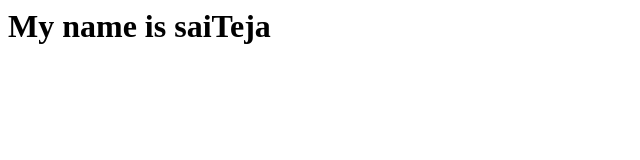
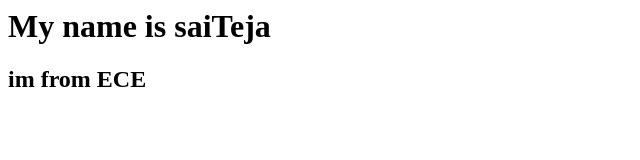
Before and after one commit to sanku0209/odinprojectfiles, a plain HTML site: page index.html in a window 1280 px wide. Shown: the whole page, without its empty margins (0-640 px from the left). Drawn offline with Linux system fonts and the light colour scheme.

Commit message:
added 3line

```diff
--- a/index.html
+++ b/index.html
@@ -1 +1,2 @@
 <h1>My name is saiTeja</h1>
+<h2>im from ECE</h2>
```
